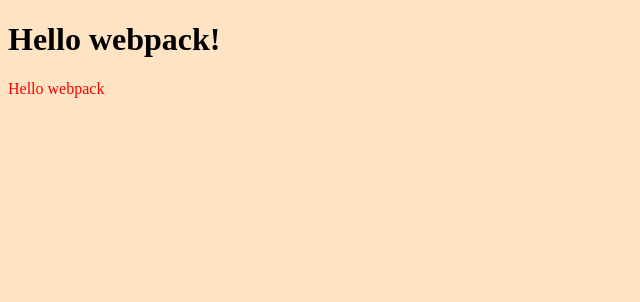
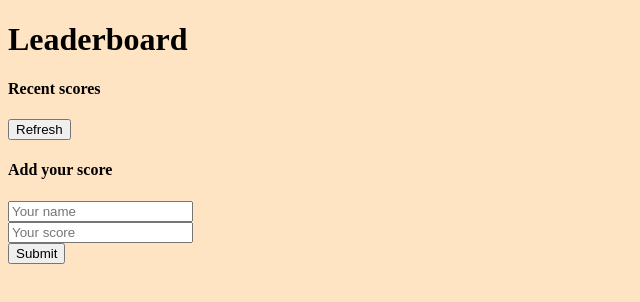
Before and after one commit to phelian23/leaderboard, a website built with webpack: page src/index.html in a window 1280 px wide. Shown: the whole page, without its empty margins (0-640 px from the left). Built offline with nearby package versions, Linux system fonts and the light colour scheme.

Commit message:
Add Html markup

```diff
--- a/src/index.html
+++ b/src/index.html
@@ -3,9 +3,25 @@
 <head>
     <meta charset="UTF-8">
     <meta name="viewport" content="width=device-width, initial-scale=1.0">
-    <title>Wbpack Exercise</title>
+    <title>Leaderboard App</title>
 </head>
 <body>
-    <h1>Hello webpack!</h1>
+    <h1>Leaderboard</h1>
+    <section>
+        <main>
+            <header>
+                <h4>Recent scores</h4>
+                <button type="submit">Refresh</button>
+            </header>
+            <ul class="leader-list">
+            </ul>
+        </main>
+        <form>
+            <h4>Add your score</h4>
+            <input type="text" placeholder="Your name"><br>
+            <input type="text" placeholder="Your score"><br>
+            <button type="submit">Submit</button>
+        </form>
+    </section>
 </body>
 </html>
--- a/src/index.js
+++ b/src/index.js
@@ -1,14 +1,2 @@
 import _ from 'lodash';
 import './style.css';
-
-function component() {
-    const element = document.createElement('div');
-
-    // Lodash, now imported by this script
-    element.innerHTML = _.join(['Hello', 'webpack'], ' ');
-    element.classList.add('hello');
-
-    return element;
-  }
-
-  document.body.appendChild(component());
--- a/src/style.css
+++ b/src/style.css
@@ -1,7 +1,3 @@
 body {
   background-color: bisque;
 }
-
-.hello {
-    color: red;
-}
```
Also changed, not shown: dist/index.html, dist/main.js.
